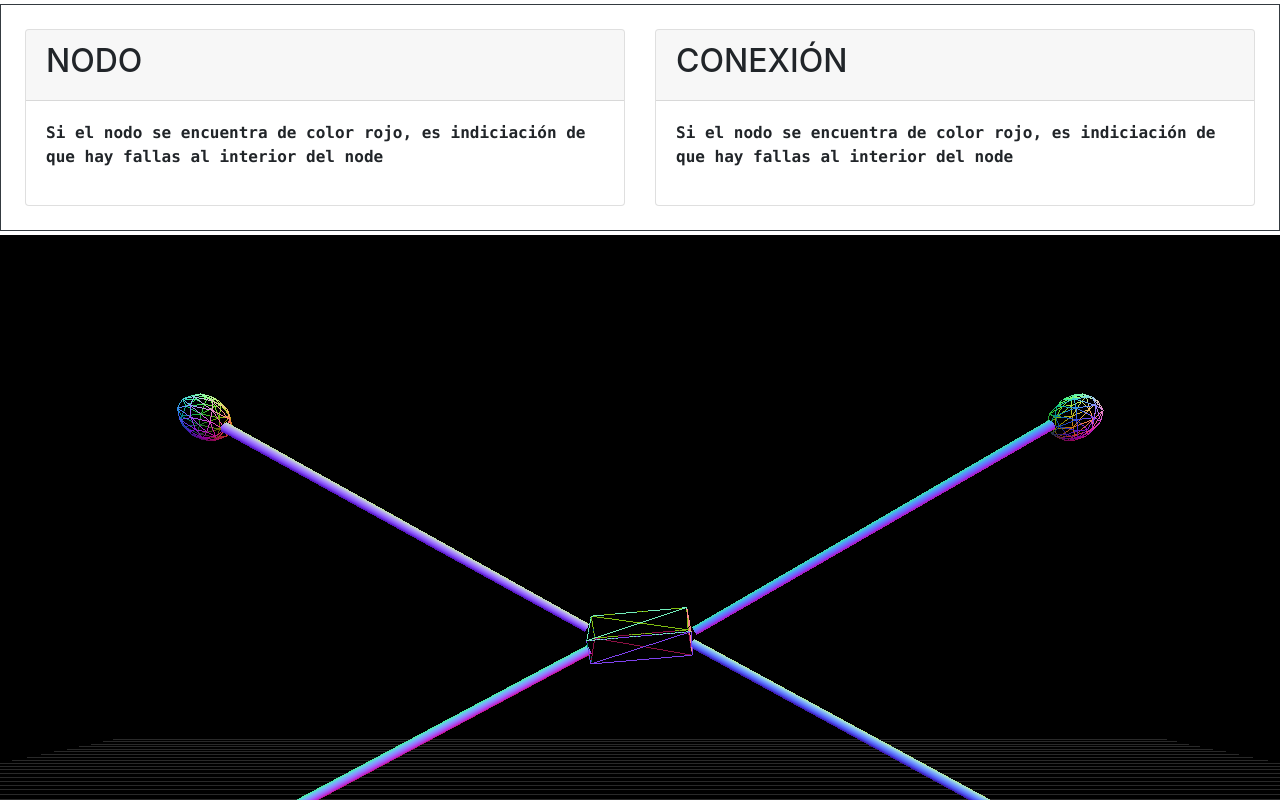
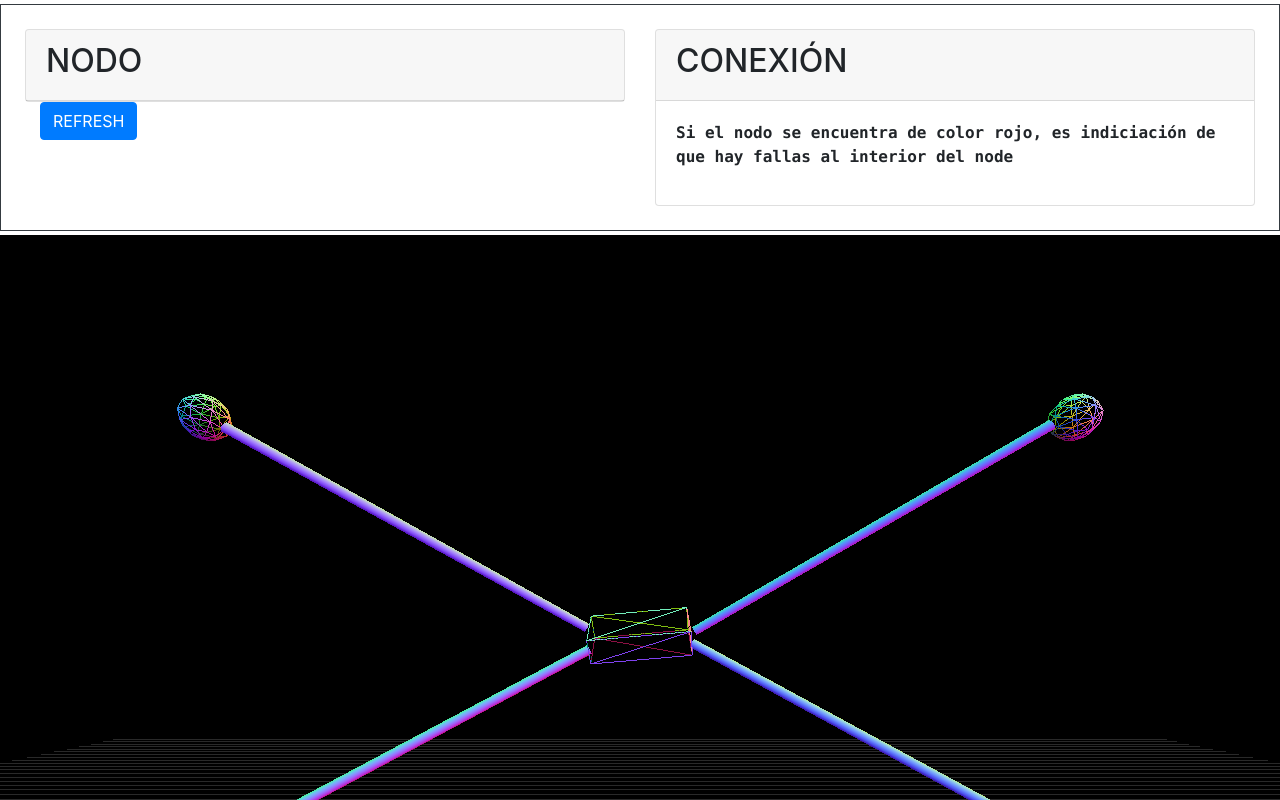
Before and after one commit to sebup1816/DevWeb, an Angular app in the folder DevFront/: page / in a window 1280 px wide. Shown: the top 800 px of the page. Built offline with nearby package versions, Linux system fonts and the light colour scheme; no server answers.

Commit message:
improvement in the back-end, and some fixes

```diff
--- a/DevFront/src/app/app.component.ts
+++ b/DevFront/src/app/app.component.ts
@@ -1,4 +1,5 @@
 import { Component } from '@angular/core';
+import { NodesService } from './services/nodes.service';
 
 @Component({
   selector: 'app-root',
@@ -7,4 +8,20 @@ import { Component } from '@angular/core';
 })
 export class AppComponent {
   title = 'DevFront';
+
+  nodes: any;
+
+  constructor(private nodesService: NodesService) { }
+
+  ngOnInit(): void {
+    this.getAllNodes ();
+  }
+
+  getAllNodes() {
+    this.nodesService.getAllNodes ().subscribe(
+      res => {
+        this.nodes = res;
+      },error => console.error (error)
+    );
+  }
 }
--- a/DevFront/src/app/app.module.ts
+++ b/DevFront/src/app/app.module.ts
@@ -1,6 +1,6 @@
 import { BrowserModule } from '@angular/platform-browser';
 import { NgModule } from '@angular/core';
-
+import { HttpClientModule } from '@angular/common/http';
 import { AppRoutingModule } from './app-routing.module';
 import { AppComponent } from './app.component';
 import { RedCaracteristicasComponent } from './red-caracteristicas/red-caracteristicas.component';
@@ -12,7 +12,8 @@ import { RedCaracteristicasComponent } from './red-caracteristicas/red-caracteri
   ],
   imports: [
     BrowserModule,
-    AppRoutingModule
+    AppRoutingModule,
+    HttpClientModule
   ],
   providers: [],
   bootstrap: [AppComponent]
--- a/DevFront/src/app/red-caracteristicas/red-caracteristicas.component.html
+++ b/DevFront/src/app/red-caracteristicas/red-caracteristicas.component.html
@@ -5,9 +5,12 @@
                 <div class="card-header">
                     <h2>NODO</h2>
                 </div>
-                <div class="card-body">
-                    <p class="font-weight-bolder text-monospace">Si el nodo se encuentra de color rojo, es indiciación de que hay fallas al interior del node</p>
+                <div class="card-body" *ngFor = "let node of nodes ">
+                    <p class="font-weight-bolder text-monospace"> º) error {{ node.error }} en el nodo {{ node.idNode }}</p>
                 </div>
+            </div>
+            <div class="col-3">
+                <button class="btn btn-primary" (click) = "getAllNodes()">REFRESH</button>
             </div>
         </div>
         <div class="col-6">
--- a/DevFront/src/app/red-caracteristicas/red-caracteristicas.component.ts
+++ b/DevFront/src/app/red-caracteristicas/red-caracteristicas.component.ts
@@ -1,4 +1,5 @@
 import { Component, OnInit } from '@angular/core';
+import { NodesService } from '../services/nodes.service'
 
 @Component({
   selector: 'app-red-caracteristicas',
@@ -7,9 +8,19 @@ import { Component, OnInit } from '@angular/core';
 })
 export class RedCaracteristicasComponent implements OnInit {
 
-  constructor() { }
+  nodes: any;
+
+  constructor(private nodesService: NodesService) { }
 
   ngOnInit(): void {
+    this.getAllNodes ();
   }
 
+  getAllNodes() {
+    this.nodesService.getAllNodes ().subscribe(
+      res => {
+        this.nodes = res;
+      },error => console.error (error)
+    );
+  }
 }
--- /dev/null
+++ b/DevFront/src/app/services/nodes.service.ts
@@ -0,0 +1,14 @@
+import { Injectable } from '@angular/core';
+import { HttpClient } from '@angular/common/http';
+
+@Injectable({
+  providedIn: 'root'
+})
+export class NodesService {
+
+  constructor(private http: HttpClient) { }
+
+  getAllNodes() {
+    return this.http.get('http://localhost:3003/node/');
+  }
+}
```
Also changed, not shown: 2 other files (tests, documents, lock files or other folders).
